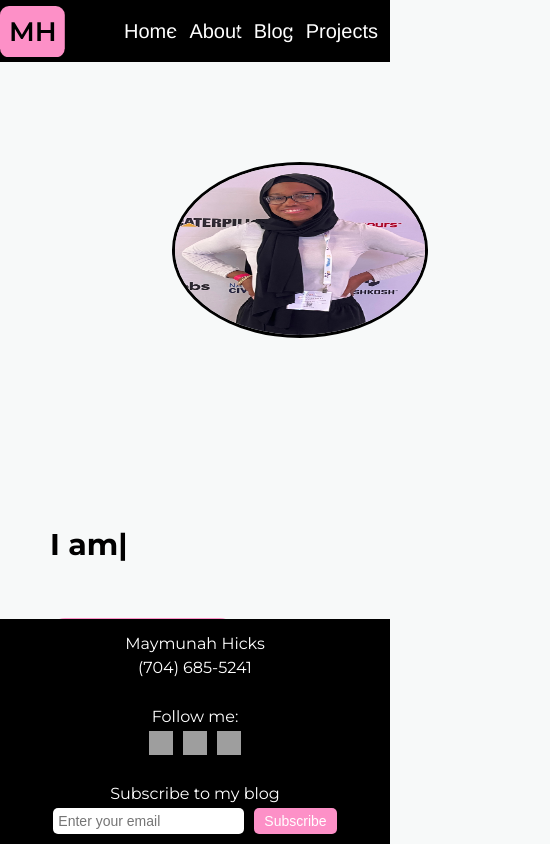
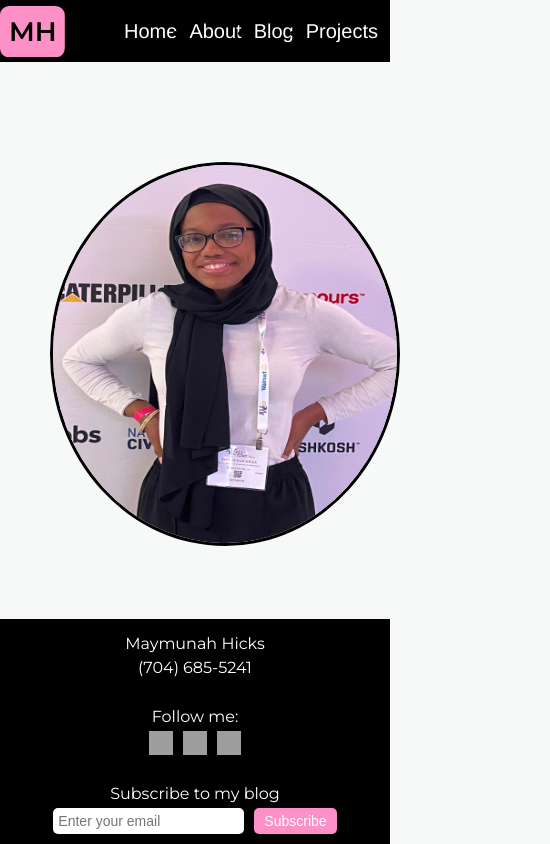
Before and after one commit to maymunah03/portfolio, a React (Create React App) app: page / in a window 390 px wide. Shown: the top 844 px of the page, 550 px wide, since content can reach past the window. Built offline with nearby package versions, Linux system fonts and the light colour scheme; grey boxes are pictures that could not be loaded.

Commit message:
Update media queries in small devices; Update typed id and code;

```diff
--- a/src/components/Footer.css
+++ b/src/components/Footer.css
@@ -6,20 +6,20 @@ footer {
   font-family: 'Montserrat', 'Helvetica', sans-serif;
   color: white;
   text-align: center;
-  padding: 5px 0;
+  padding: 10px 15px;
   position: fixed;
   left: 0;
   bottom: 0;
   width: 100%;
   display: flex;
-  justify-content: space-evenly;
+  /* justify-content: space-between; */
   align-items: center;
   flex-wrap: wrap;
 }
 
 .footer-content {
   display: flex;
-  justify-content: space-between;
+  justify-content: space-around;
   align-items: center;
   width: 100%;
   max-width: 1200px;
--- a/src/components/Header.css
+++ b/src/components/Header.css
@@ -22,6 +22,12 @@ nav a {
   color: white;
   text-decoration: none;
   font-size: 20px;
+}
+
+@media only screen and (max-width: 768px) {
+  nav {
+    width: 95vw;
+  }
 }
 
 @media only screen and (max-width: 600px) {
--- a/src/components/Home.css
+++ b/src/components/Home.css
@@ -1,4 +1,4 @@
-@import url('https://fonts.googleapis.com/css2?family=Montserrat:wght@100..900&display=swap');
+@import url("https://fonts.googleapis.com/css2?family=Montserrat:wght@100..900&display=swap");
 
 .intro-wrapper {
   display: grid;
@@ -9,31 +9,30 @@
   justify-content: space-evenly;
   align-items: center; Center vertically */
   grid-template-columns: 1fr, 300px;
-  margin: 100px 50px;
+  margin: 35px 50px;
 }
 .intro {
   grid-area: a;
-  font-family: 'Montserrat', Helvetica, sans-serif;
+  font-family: "Montserrat", Helvetica, sans-serif;
   color: rgb(0, 0, 0);
   font-size: 20px;
   width: 50%; /* Adjusted width for better layout */
   min-width: 700px; /* Optional max-width to prevent overflow */
+  height: 300px;
 }
 
-.about-me{
+.about-me {
   grid-area: c;
 }
 
-
 .photo {
   grid-area: b;
-  width: 50%; /* Adjusted width for better layout */
+  width: 100%; /* Adjusted width for better layout */
   display: flex; /* Added flex display to center image */
   justify-content: center; /* Center the photo */
   min-width: 500px; /* Optional max-width to prevent overflow */
-
+  margin-bottom: 2em; /* Added margin for spacing */
 }
-
 
 .photo-style {
   width: 450px;
@@ -43,12 +42,12 @@
 }
 
 .about-me-button {
-  font-family: 'Montserrat', Helvetica, sans-serif;
+  font-family: "Montserrat", Helvetica, sans-serif;
   font-size: 20px;
   padding: 15px 15px;
   border-radius: 15px;
   border: none;
-  background-color: #FD90C7;
+  background-color: #fd90c7;
   color: white;
   margin-top: 30px; /* Added margin for spacing */
 }
@@ -58,35 +57,65 @@
   cursor: pointer;
 }
 
+#typed-text {
+  width: 100%;
+  max-width: 45vw; /* vw is viewport width */
+}
 
+@media only screen and (max-width: 768px) {
+  .intro {
+    min-width: 250px;
+  }
+  .photo {
+    min-width: 450px;
+  }
+}
 
+/* Extra small devices (phones, 600px and down) */
 @media only screen and (max-width: 600px) {
-
+  #typed-text {
+    width: 100%;
+    max-width: 100vw;
+  }
+  .photo-style {
+    width: 100%;
+    height: 80%;
+    border-radius: 50%;
+    border: 3.5px solid black;
+  }
+   .photo {
+    min-width: 350px;
+  }
   .intro-wrapper {
     display: grid;
     grid-template-areas:
       "b b"
       "a a"
-            "c c"
-
-            ;
+      "c c";
     /* flex-direction: row;
   justify-content: space-evenly;
   align-items: center; Center vertically */
     margin: 100px 50px;
   }
 
-.photo-style {
-  width: 50%;
-  height: 50%;
-  border-radius: 50%;
-  border: 3.5px solid black;
-}
-
   .intro {
     width: 50%; /* Adjusted width for better layout */
     min-width: 75%; /* Optional max-width to prevent overflow */
   }
+}
 
+/* Small devices (portrait tablets and large phones, 600px and up) */
+@media only screen and (min-width: 600px) {
+}
 
+/* Medium devices (landscape tablets, 768px and up) */
+@media only screen and (min-width: 768px) {
 }
+
+/* Large devices (laptops/desktops, 992px and up) */
+@media only screen and (min-width: 992px) {
+}
+
+/* Extra large devices (large laptops and desktops, 1200px and up) */
+@media only screen and (min-width: 1200px) {
+}
--- a/src/components/Home.jsx
+++ b/src/components/Home.jsx
@@ -1,8 +1,8 @@
 import React, { useEffect } from "react";
 import "./Home.css";
-import myPic from './my_pic.jpg';
+import myPic from "./my_pic.jpg";
 import { Link } from "react-router-dom";
-import Typed from 'typed.js'; // Import Typed.js
+import Typed from "typed.js"; // Import Typed.js
 
 export const Home = () => {
   useEffect(() => {
@@ -12,7 +12,7 @@ export const Home = () => {
         "Hello,",
         "My name is Maymunah Hicks.",
         "I am an aspiring software engineer who is passionate about learning and taking on new challenges.",
-        "Click the button below to learn more about me. Thanks for stopping by!"
+        "Click the button below to learn more about me. Thanks for stopping by!",
       ],
       typeSpeed: 45,
       backSpeed: 20,
@@ -20,11 +20,11 @@ export const Home = () => {
       startDelay: 500, // Small delay before typing starts
       backDelay: 1000, // Delay between strings
       showCursor: true, // One blinking cursor for the whole typing
-      cursorChar: '|', // Customize the cursor character if you want
+      cursorChar: "|", // Customize the cursor character if you want
     };
 
     // Initialize Typed.js with one instance for all text
-    const typed = new Typed('#typed-text', options);
+    const typed = new Typed("#typed-text", options);
 
     // Cleanup function to destroy the Typed instance
     return () => {
@@ -35,11 +35,11 @@ export const Home = () => {
   return (
     <div className="intro-wrapper">
       <div className="intro">
-        <h2>
-          <span id="typed-text"></span> {/* One element for all text */}
+        <h2 id="typed-text">
+          {/* Text will be typed here */}
         </h2>
-        </div>
-        <div className="about-me">
+      </div>
+      <div className="about-me">
         <Link to="/About">
           <button className="about-me-button">More about me</button>
         </Link>
```
Lines whose indentation alone changed are shown as unchanged.
